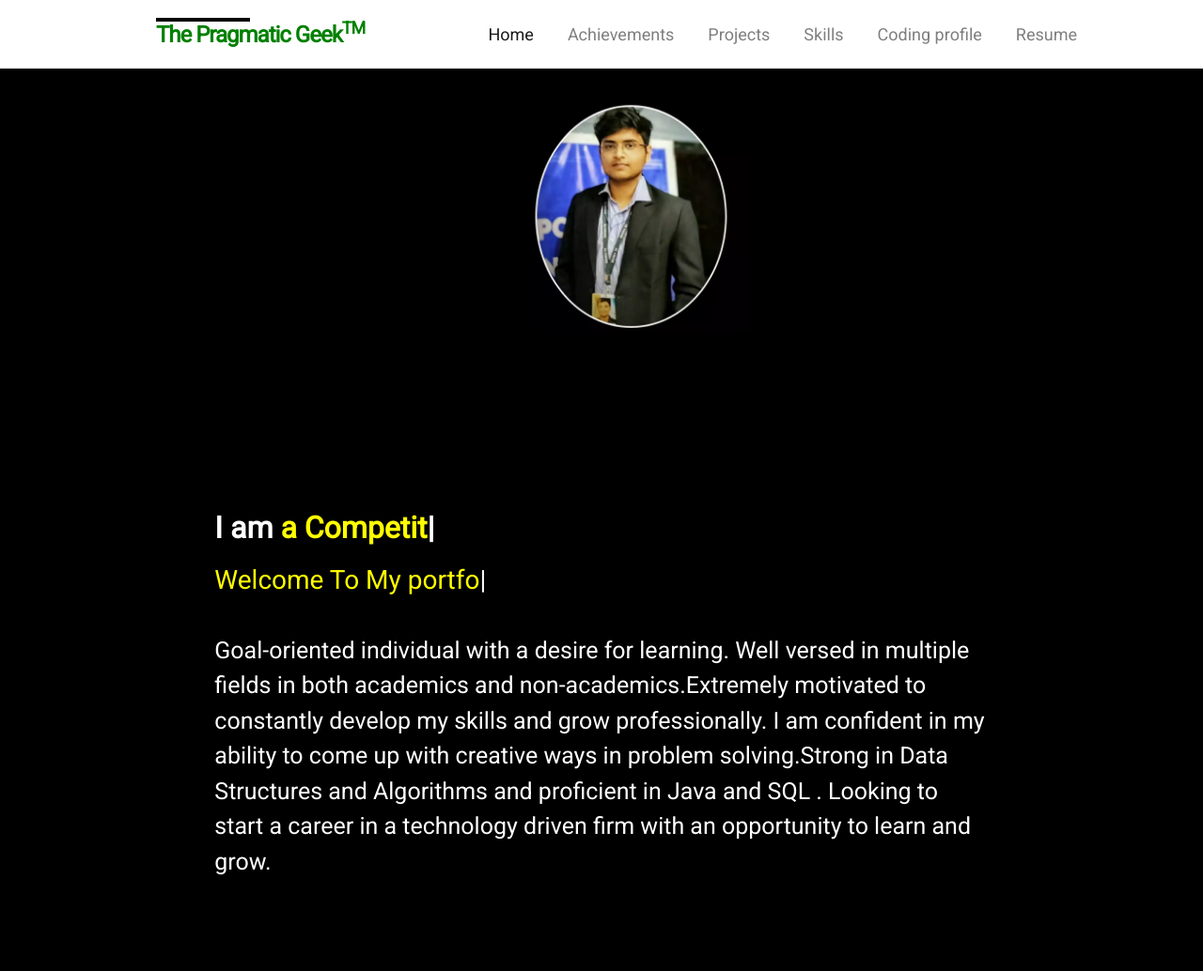
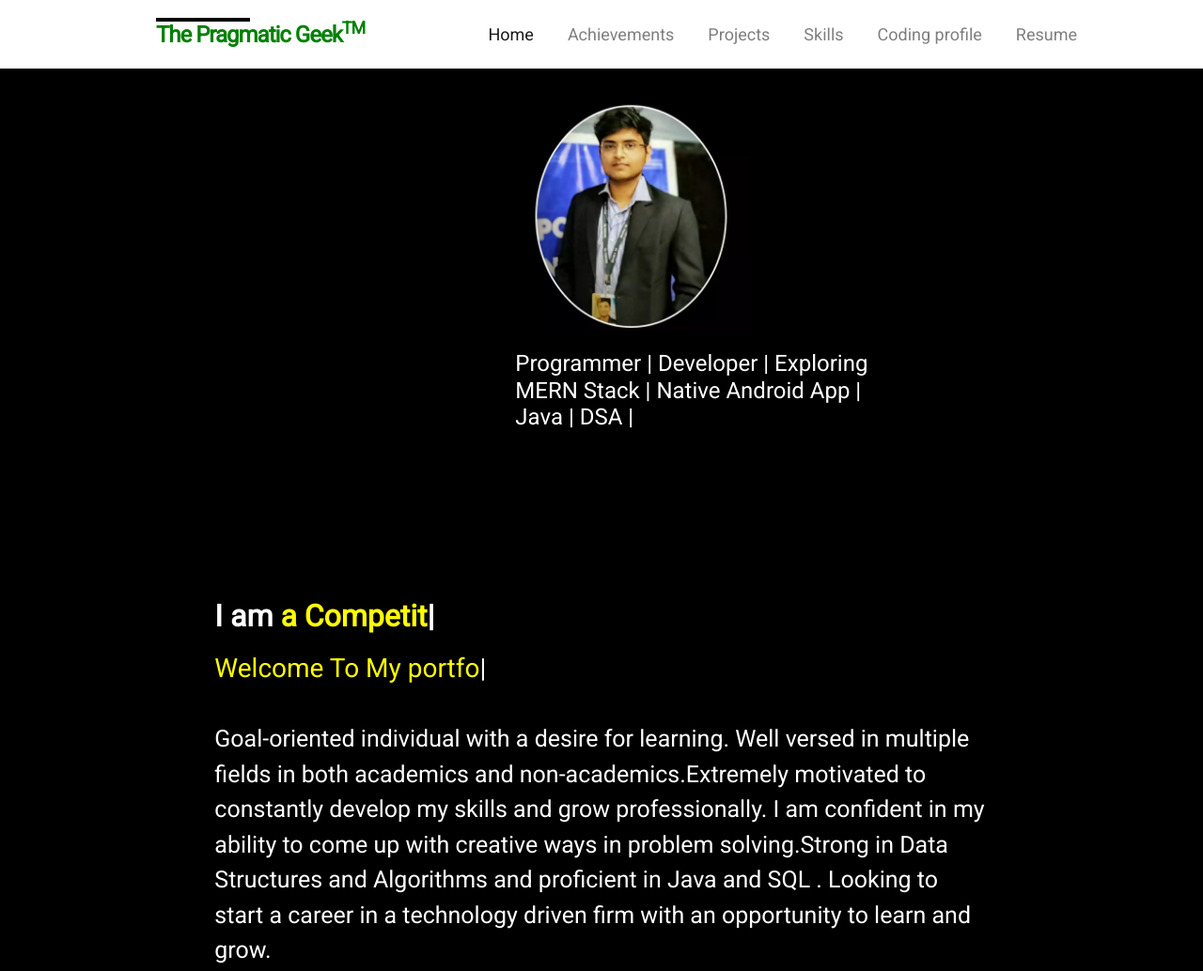
Before and after one commit to itscharanp/portfolio, a website: page index.html in a window 1280 px wide. Shown: the top 1034 px of the page at 94% size. Drawn offline with nearby package versions, Linux system fonts and the light colour scheme.

Commit message:
Update index.html

```diff
--- a/index.html
+++ b/index.html
@@ -100,7 +100,7 @@
                         <source srcset="./assets/bootstrap.PNG  1x" type="image/jpeg">
                         <img src="./assets/bootstrap.PNG" alt="instagram" style="height:250px;">
                     </picture>
-                        <h6 style="margin-top:20px;color: white">  </h6>
+                        <h4 style="margin-top:20px;color: white"> Programmer |  Developer | Exploring MERN Stack | Native Android App | Java | DSA |  </h4>
             </div>
                 <div class="col-5 col-lg-3">
                 </div>
```
